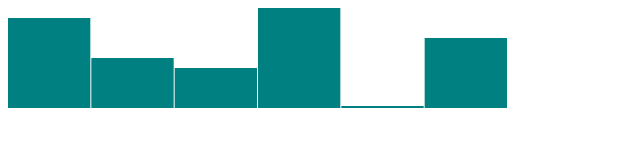
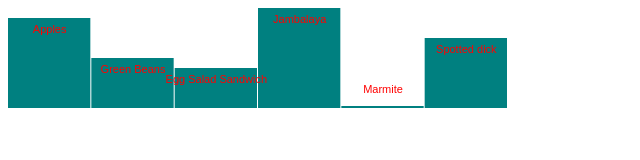
Before and after one commit to roundand/d3-tutorials, a plain HTML site: page index.html in a window 1280 px wide. Shown: the whole page, without its empty margins (0-640 px from the left). Drawn offline with Linux system fonts and the light colour scheme.

Commit message:
second SVG exercise, part 2 - nicely scaled teal bars plus labels

```diff
--- a/index.html
+++ b/index.html
@@ -34,14 +34,14 @@
 
                 // scaling factors to fit data into our SVG window of h * w
                 var width = w / data.length;                                    // to fit each bar+padding.
-                var maxHeight = data.reduce(function(soFar, item){              // for each item in data, call function
-                                    return Math.max(item.Deliciousness, soFar); // to compare value to max so far
-                                }, 0);                                          // - initial value for soFar is 0.
-                var heightScaling = h / maxHeight;                              // giving us our vertical scaling factor
+                var maxHeight = data.reduce(function(soFar, item){              // for each item in data, call function ...
+                                    return Math.max(item.Deliciousness, soFar); // ... to compare value to max so far
+                                }, 0);                                          // ... (initial value for soFar is 0)
+                var heightScaling = h / maxHeight;                              // ... giving us our vertical scaling factor.
 
                 var bars = svg.selectAll('rect')                                // find all svg/rect ...
-                    .data(data)                                                 // ... and all data items ...
-                    .enter()                                                    // ... and for all unmatched items...
+                    .data(data)                                                 // ... and all data items
+                    .enter()                                                    // ... and for all unmatched items
                     .append('rect');                                            // ... create a new, matching svg/rect.
 
                 bars.attr('x', function(d, i){                                  // for each bar, set x ...
@@ -55,6 +55,32 @@
                     })
                     .attr('width', width - padding)                             // ... and have the right width.
                     .attr('fill', 'teal');
+
+                                    var bars = svg.selectAll('rect')                                // find all svg/rect ...
+                    .data(data)                                                 // ... and all data items
+                    .enter()                                                    // ... and for all unmatched items
+                    .append('rect');                                            // ... create a new, matching svg/rect.
+
+                var labels = svg.selectAll('text')                                // find all svg/text ...
+                    .data(data)                                                 // ... and all data items
+                    .enter()                                                    // ... and for all unmatched items
+                    .append('text');                                            // ... create a new, matching svg/text.
+
+                labels.attr('x', function(d, i){                                  // for each label, set x ...
+                        return (i * (width) + (width / 2));
+                    })
+                    .attr('y', function(d){                                     // ... and y. Flip y as before ...
+                        return Math.min(h-15, h + 15 - (heightScaling * d.Deliciousness));
+                    })
+                    .text(function(d){                                          // ... and set the label text ...
+                        return d.Food;
+                    })
+                    .attr('width', width - padding)                             // ... and have the right width.
+                    .attr('font-family', 'sans-serif')
+                    .attr('font-size', '11px')
+                    .attr('fill', 'red')
+                    .attr('text-anchor', 'middle');
+
             }
         </script>
     </body>
```
